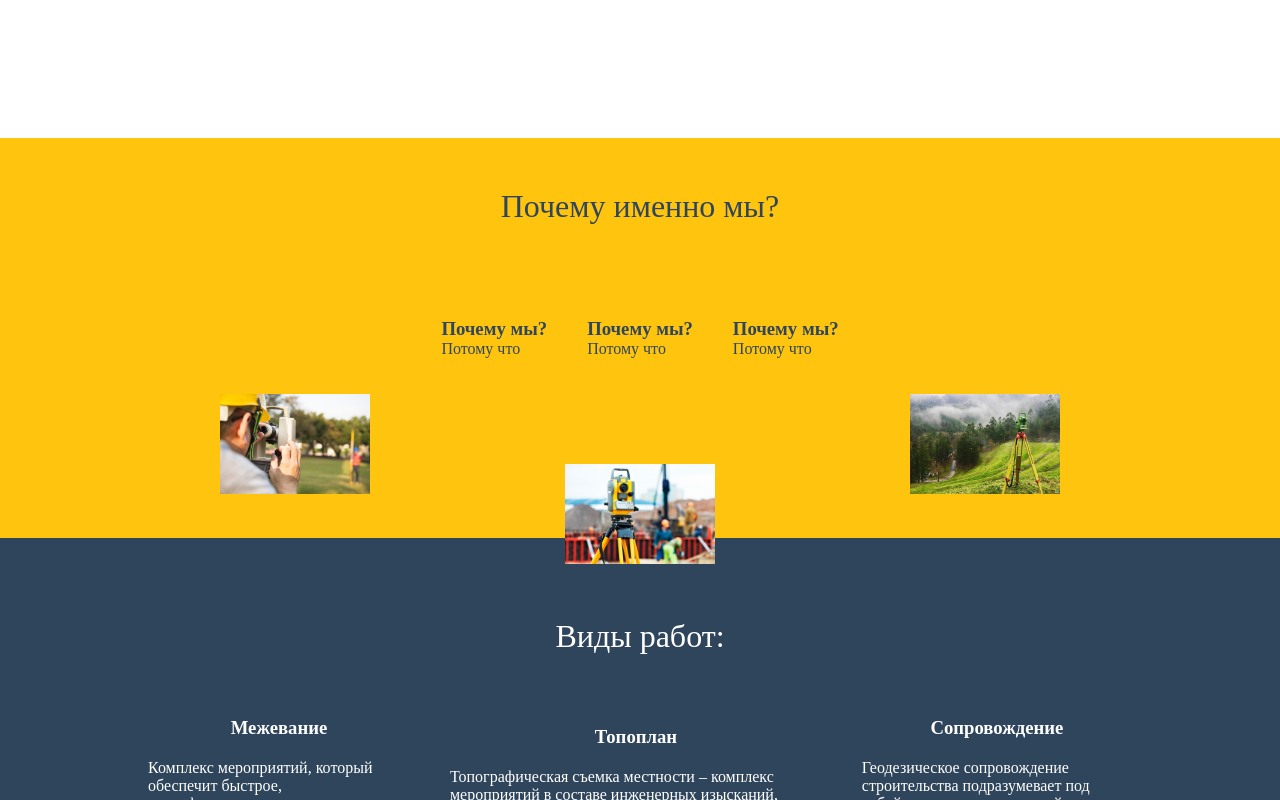
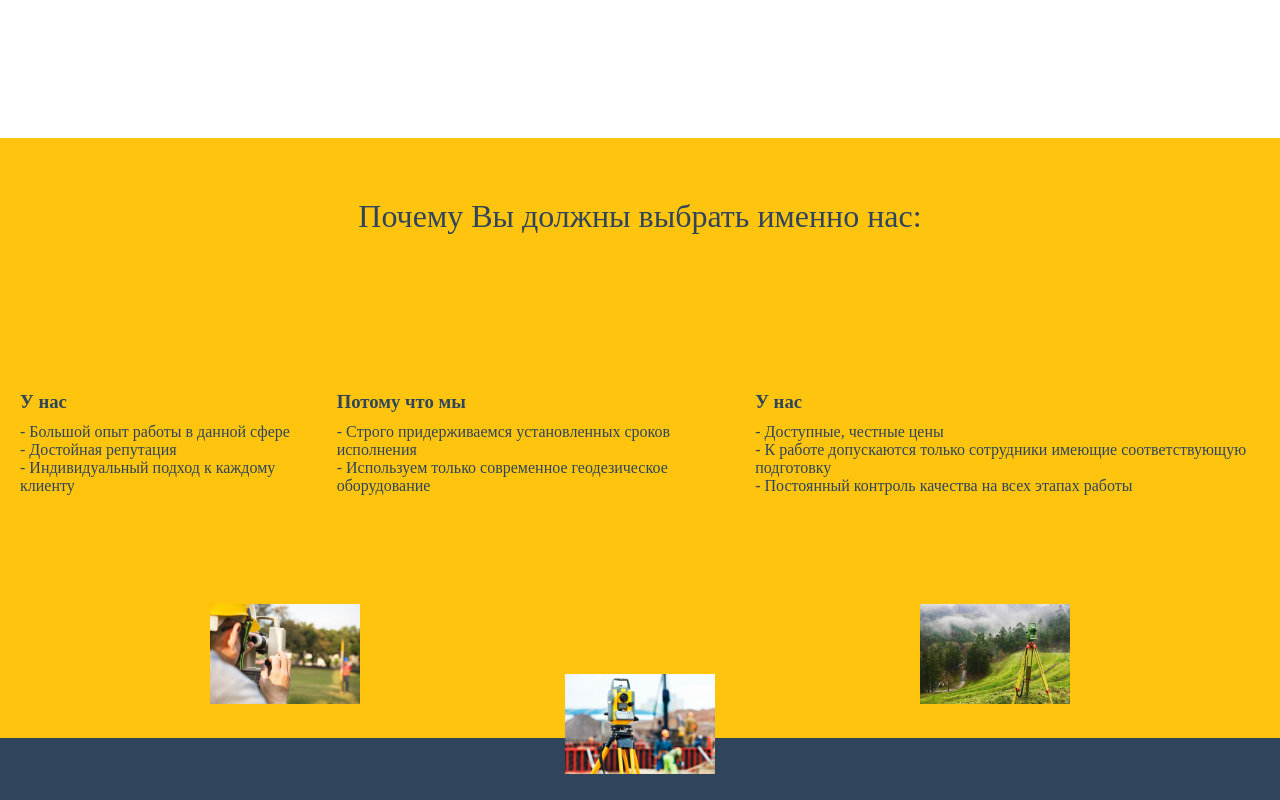
Before and after one commit to ogneyar/Geometrix, an Angular app: page / in a window 1280 px wide. Shown: the part 2620-3420 px from the top of the page. Built offline with nearby package versions, Linux system fonts and the light colour scheme.

Commit message:
add text reson

```diff
--- a/src/app/landing/landing.component.html
+++ b/src/app/landing/landing.component.html
@@ -144,19 +144,26 @@
 
 
 <div class="reason">
-    <h1>Почему именно мы?</h1>
+    <!-- <h1>Почему именно мы?</h1> -->
+
+    <h1>Почему Вы должны выбрать именно нас:</h1>
 
     <div class="reason-one">
-        <h3>Почему мы?</h3>
-        <p>Потому что</p>
+        <h3>У нас</h3>
+        <p>- Большой опыт работы в данной сфере</p>
+        <p>- Достойная репутация</p>
+        <p>- Индивидуальный подход к каждому клиенту</p>
     </div>
     <div class="reason-two">
-        <h3>Почему мы?</h3>
-        <p>Потому что</p>
+        <h3>Потому что мы</h3>
+        <p>- Cтрого придерживаемся установленных сроков исполнения</p>
+        <p>- Используем только современное геодезическое оборудование</p>
     </div>
     <div class="reason-three">
-        <h3>Почему мы?</h3>
-        <p>Потому что</p>
+        <h3>У нас</h3>
+        <p>- Доступные, честные цены</p>
+        <p>- К работе допускаются только сотрудники имеющие соответствующую подготовку</p>
+        <p>- Постоянный контроль качества на всех этапах работы</p>
     </div>
     <div class="reason-img-one">
         <img src="assets/reason-img-one.jpg" alt="reason-img-one">
--- a/src/app/landing/landing.component.scss
+++ b/src/app/landing/landing.component.scss
@@ -701,7 +701,7 @@ h1 {
     justify-content: center;
 
     // height: $height-block;
-    height: 400px;
+    height: 600px;
     // background: $white;
     background: $light-yellow;
     color: $dark;
@@ -710,11 +710,20 @@ h1 {
     // display: none;
 
     div {
-        margin: 20px;
+        margin: 10px;
+        h3 {
+            padding: 10px;
+            // text-align: center;
+        }
+        p {
+            padding: 0 10px;
+        }
     }
     h1 {
         position: absolute;
         top: 50px;
+        padding: 10px;
+        text-align: center;
     }
     .reason-img-one {
         position: absolute;
```
